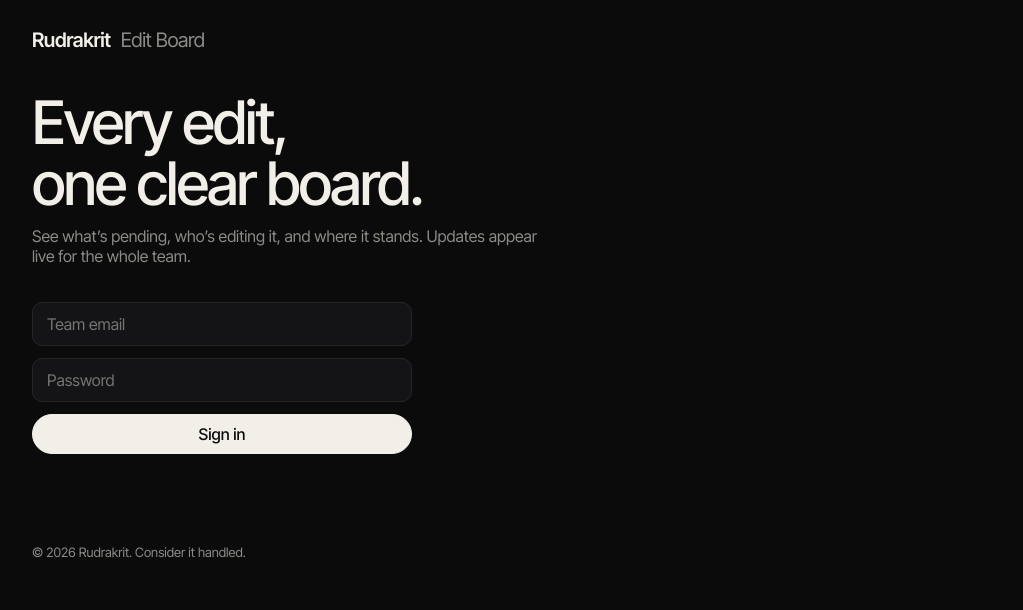
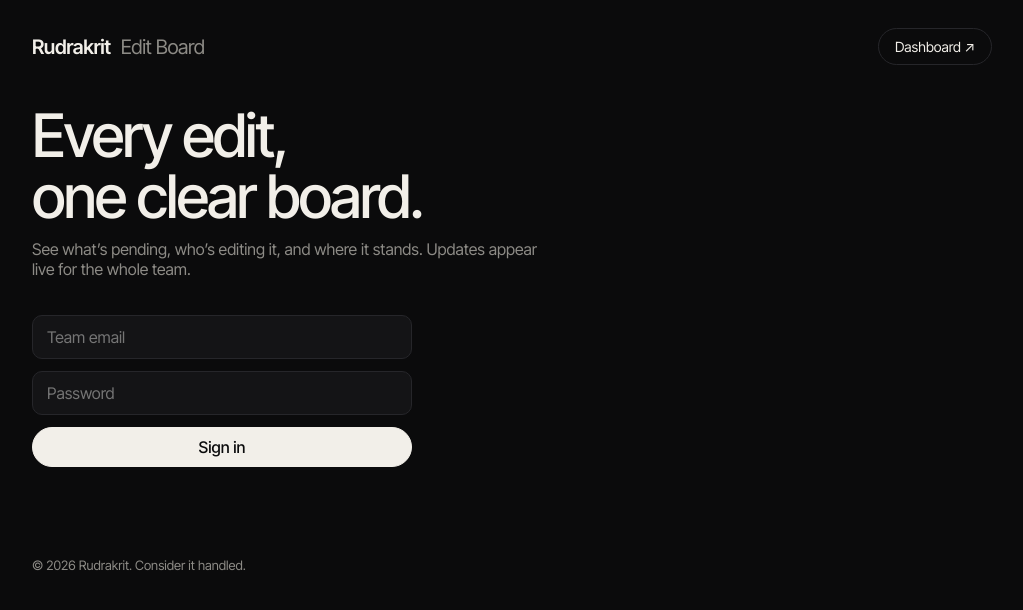
Before and after one commit to yrrolin/editingteam, a plain HTML site: page index.html in a window 1280 px wide. Shown: the whole page, without its empty margins (128-1151 px from the left). Drawn offline with nearby package versions, Linux system fonts and the light colour scheme.

Commit message:
Add dashboard navigation to edit board

```diff
--- a/index.html
+++ b/index.html
@@ -44,7 +44,7 @@ footer{margin-top:60px;color:var(--mute);font-size:13px}
 </head>
 <body>
 <div class="wrap">
-  <header><div class="brand">Rudrakrit<span>Edit Board</span></div><button id="out" class="hide">Sign out</button></header>
+  <header><div class="brand">Rudrakrit<span>Edit Board</span></div><nav style="display:flex;gap:8px;align-items:center;flex-wrap:wrap"><a href="dashboard.html" style="color:var(--text);text-decoration:none;border:1px solid var(--line);border-radius:999px;padding:9px 16px;font-size:14px">Dashboard ↗</a><button id="out" class="hide">Sign out</button></nav></header>
   <h1>Every edit,<br>one clear board.</h1>
   <p class="sub">See what’s pending, who’s editing it, and where it stands. Updates appear live for the whole team.</p>
 
```
